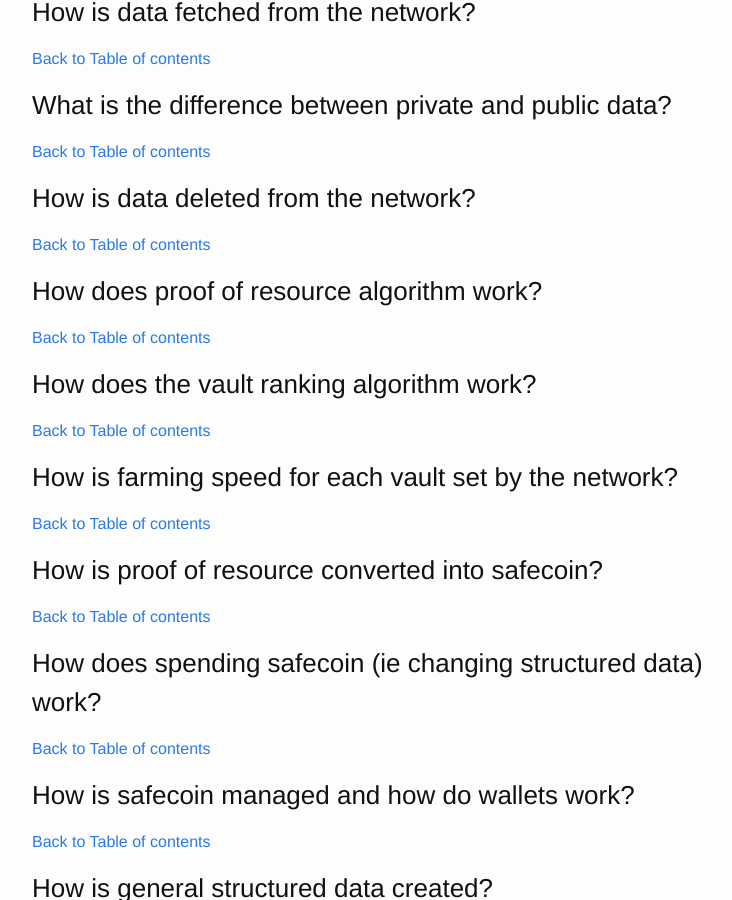
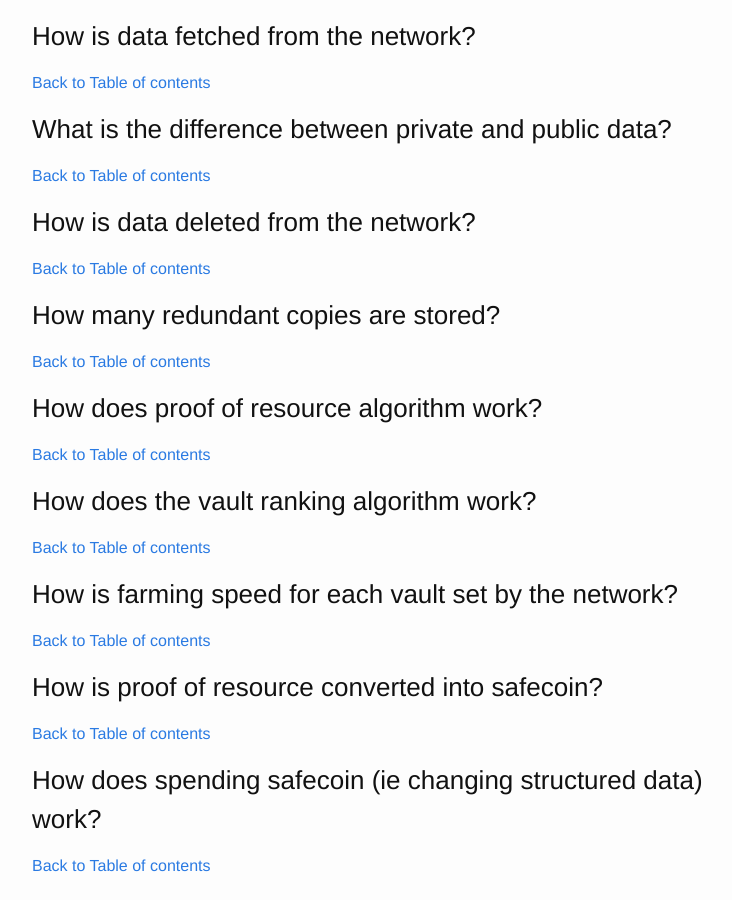
Before and after one commit to safe-network-explained/safe-network-explained.github.io, a Jekyll site: the page built from _posts/2016-05-10-safe-network-implementation-explained-in-plain-language.markdown, in a window 1280 px wide and 900 px high, scrolled down 3219 px. Shown: the whole window, without its empty margins (238-970 px from the left). Built offline with Jekyll 4.4.1, drawn with Linux system fonts in a browser that asks for light colours; some of the changed text lies outside the part shown.

Commit message:
How data is stored redundantly placeholder topic

```diff
--- a/_posts/2016-05-10-safe-network-implementation-explained-in-plain-language.markdown
+++ b/_posts/2016-05-10-safe-network-implementation-explained-in-plain-language.markdown
@@ -30,6 +30,7 @@
 <li><a id="data-fetched-from-network_toc" href="#data-fetched-from-network" rel="nofollow">How is data fetched from the network?</a></li>
 <li><a id="difference-between-private-and-public-data_toc" href="#difference-between-private-and-public-data" rel="nofollow">What is the difference between private and public data?</a></li>
 <li><a id="how-is-data-deleted-from-the-network_toc" href="#how-is-data-deleted-from-the-network" rel="nofollow">How is data deleted from the network?</a></li>
+<li><a id="how-many-redundant-copies-are-stored_toc" href="#how-many-redundant-copies-are-stored" rel="nofollow">How many redundant copies are stored?</a></li>
 </ul>
 
 ### Farming
@@ -123,6 +124,10 @@
 
 [Back to Table of contents](#how-is-data-deleted-from-the-network_toc)
 
+### How many redundant copies are stored?
+
+[Back to Table of contents](#how-many-redundant-copies-are-stored_toc)
+
 ### How does proof of resource algorithm work? {#proof-of-resource-algorithm}
 
 [Back to Table of contents](#proof-of-resource-algorithm_toc)
```
